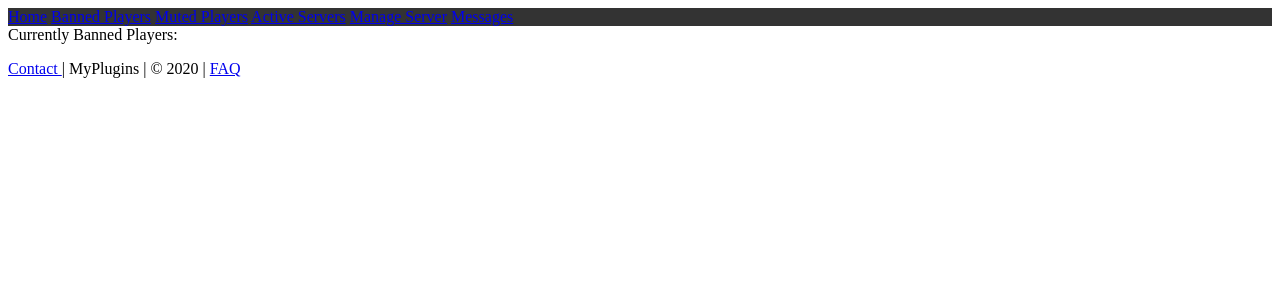
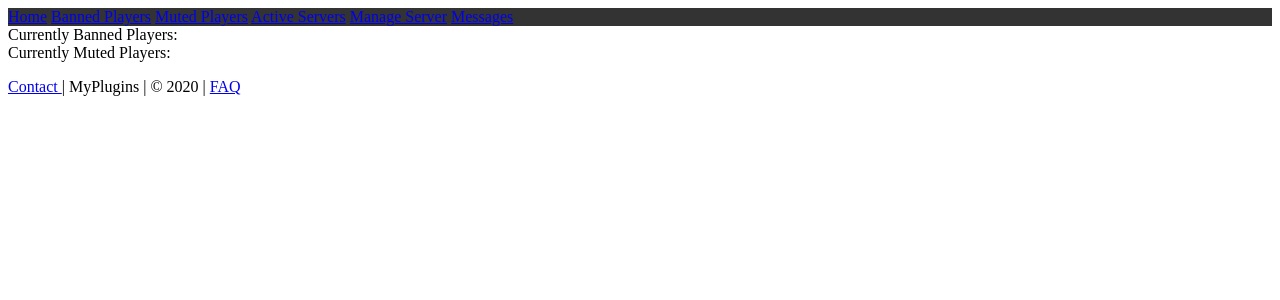
Before and after one commit to SpyTVofficial/MyPlugins, a PHP site: page /adminpanel/index.php in a window 1280 px wide. Shown: the top 300 px of the page. Run offline with PHP 8.4, Linux system fonts and the light colour scheme.

Commit message:
'Adminpanel'

```diff
--- a/adminpanel/index.php
+++ b/adminpanel/index.php
@@ -24,7 +24,9 @@
     <p1>Currently Banned Players: </p1>
 </div>
 
-
+<div class="muted">
+  <p1>Currently Muted Players: </p1>
+</div>
 <div class="footer">
   <p><a href="contact/index.php">Contact </a> | MyPlugins | &#169 2020 | <a href="faq/index.php">FAQ</a></p>
 </div>
```
